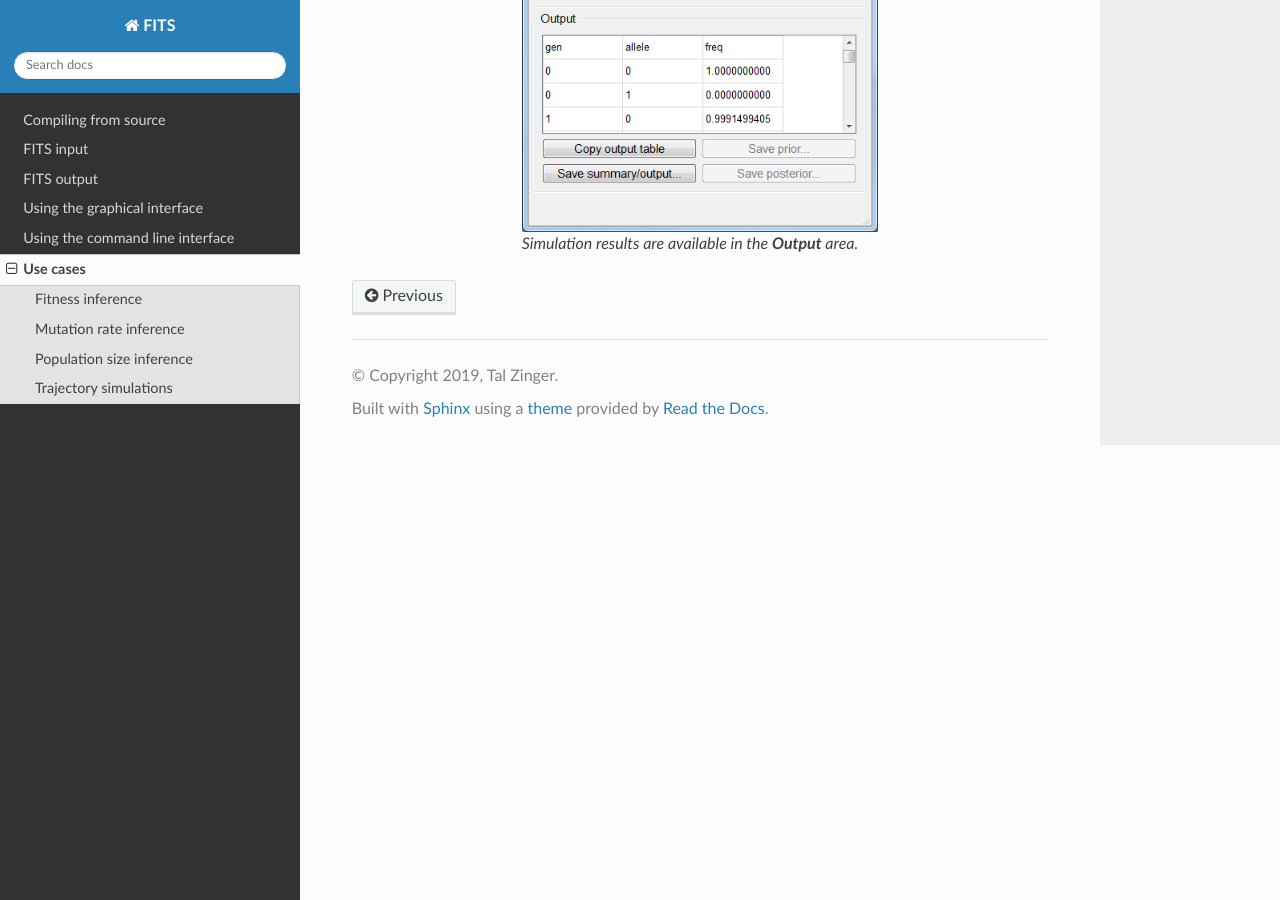
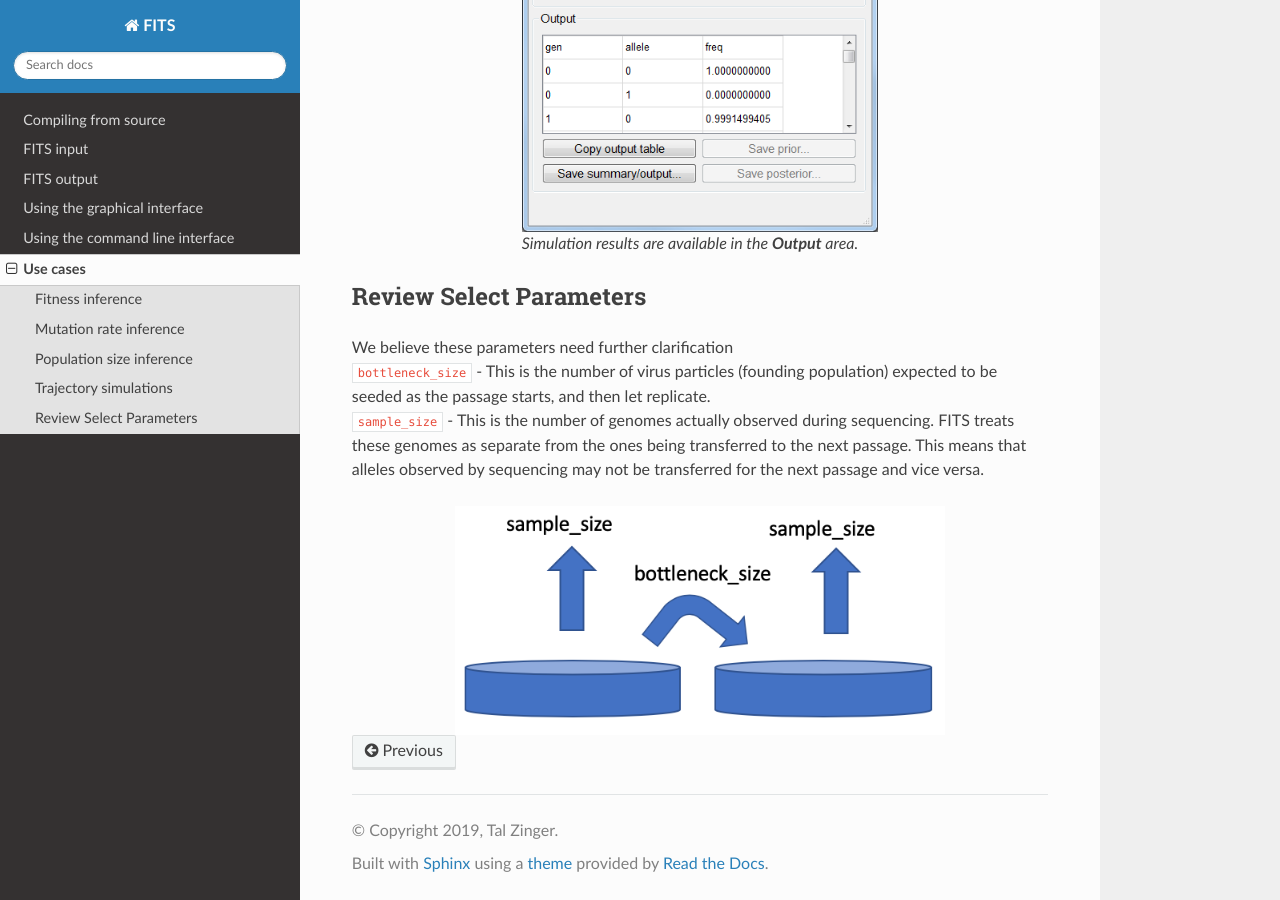
Before and after one commit to Stern-Lab/FITS, a Sphinx documentation site: the page built from docs/source/use_cases.rst, in a window 1280 px wide and 900 px high, scrolled down 4473 px. Built offline with Sphinx 7.4.7 and the Read the Docs theme 2.0.0, drawn with Linux system fonts in a browser that asks for light colours; formulas are drawn with MathJax 3.

Commit message:
Update use_cases.rst
adds more details about bottleneck and sampling.

```diff
--- a/docs/source/use_cases.rst
+++ b/docs/source/use_cases.rst
@@ -117,3 +117,15 @@ Trajectory simulations
     :figclass: align-center
 
     Simulation results are available in the **Output** area.
+
+Review Select Parameters
+^^^^^^^^^^^^^^^^^^^^^^^^
+| We believe these parameters need further clarification
+| ``bottleneck_size`` - This is the number of virus particles (founding population) expected to be seeded as the passage starts, and then let replicate.
+| ``sample_size`` - This is the number of genomes actually observed during sequencing. FITS treats these genomes as separate from the ones being transferred to the next passage. This means that alleles observed by sequencing may not be transferred for the next passage and vice versa.
+
+.. figure:: screens/bottleneck_sample.png
+    :scale: 80%
+    :align: center
+    :alt: Bottleneck vs. sample size
+    :figclass: align-center
```
